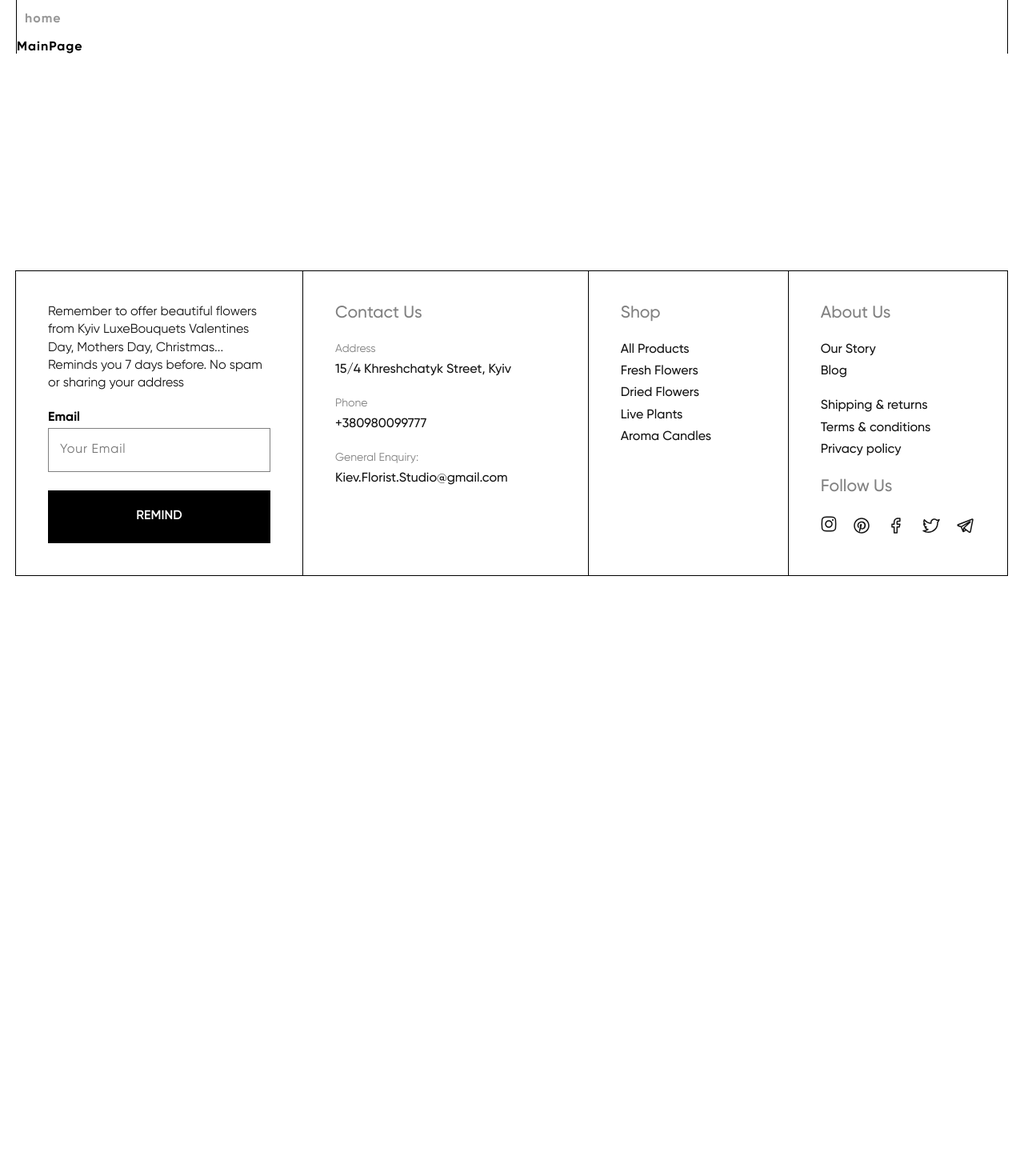
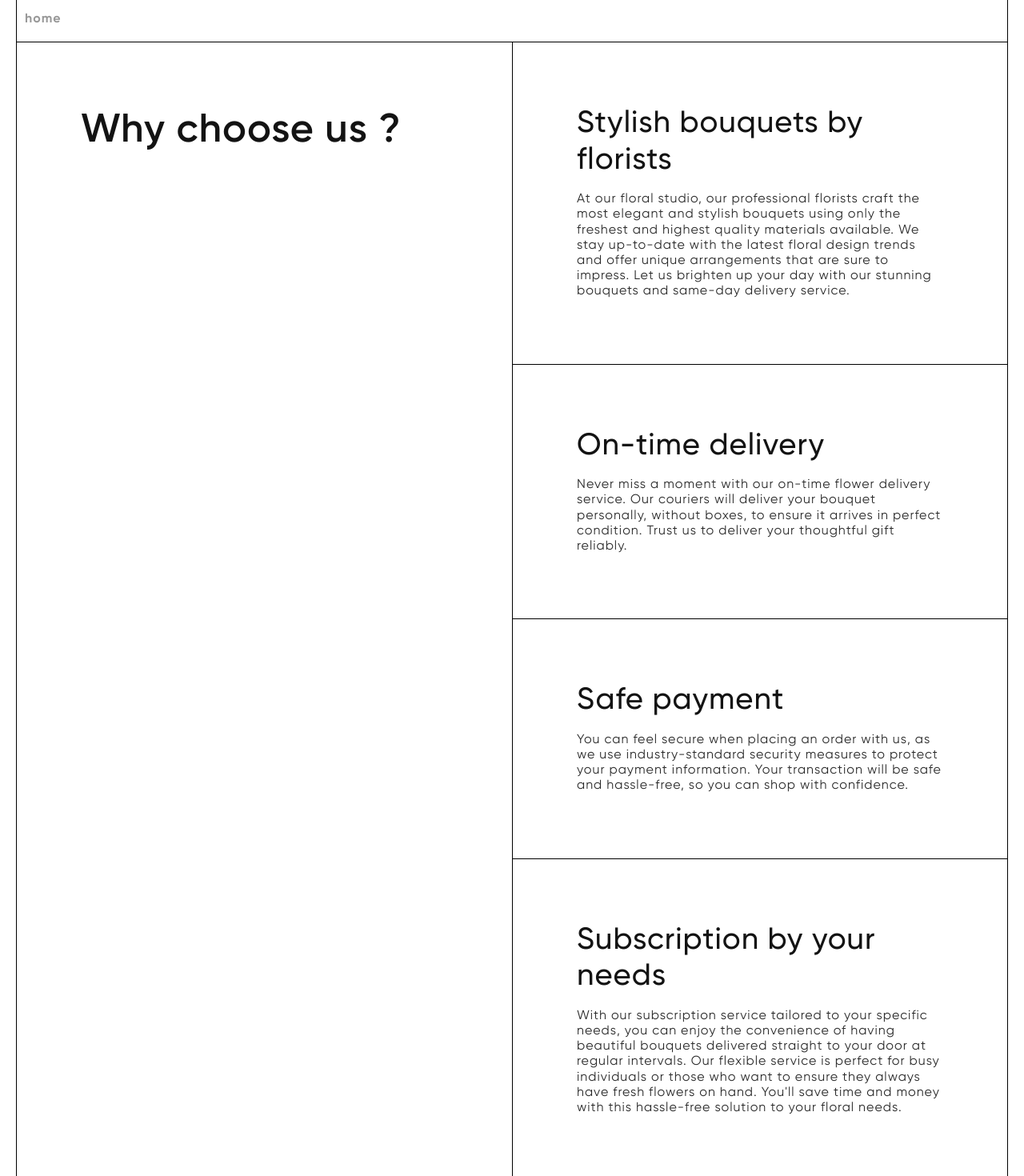
Before and after one commit to Istiniel/eCommerce, a React (Vite) app: page / in a window 1280 px wide. Shown: the part 80-1550 px from the top of the page at 80% size. Before the commit the page ends 800 px from the top, so only its background shows below. Built offline with nearby package versions, Linux system fonts and the light colour scheme.

Commit message:
feat: add Why Choose Us section in Main Page

```diff
--- a/src/pages/Main/Main.module.scss
+++ b/src/pages/Main/Main.module.scss
@@ -7,13 +7,18 @@
   flex-basis: 50%;
 
   @include maxWidth(small) {
-    flex-basis: auto;
+    flex-basis: 100%;
+    border-left: none;
   }
 
   border-top: 1px solid $color-neutral-1000;
 
   &:last-child {
     border-left: 1px solid $color-neutral-1000;
+
+    @include maxWidth(small) {
+      border-left: none;
+    }
   }
 }
 
@@ -23,18 +28,32 @@
   &:not(:last-child) {
     border-bottom: 1px solid $color-neutral-1000;
   }
+
+  @include maxWidth(xSmall) {
+    padding: 40px 16px;
+  }
 }
 
 .title {
   @include font-style('Gilroy', 50px, $color-neutral-900, 600);
   line-height: 120%;
   padding: 80px;
+
+  @include maxWidth(xSmall) {
+    font-size: 28px;
+    padding: 40px 16px;
+  }
 }
 
 .blockTitle {
   @include font-style('Gilroy', 38px, $color-neutral-900, 500);
   line-height: 120%;
   margin-bottom: 16px;
+
+  @include maxWidth(xSmall) {
+    font-size: 24px;
+    text-align: center;
+  }
 }
 
 .blockText {
--- a/src/pages/Main/index.tsx
+++ b/src/pages/Main/index.tsx
@@ -1,5 +1,51 @@
-function Main() {
-  return <h1>MainPage</h1>;
-}
+import styles from './Main.module.scss';
+
+const Main = () => {
+  return (
+    <section className={styles.section}>
+      <div className={styles.column}>
+        <h2 className={styles.title}>Why choose us ?</h2>
+      </div>
+      <div className={styles.column}>
+        <div className={styles.block}>
+          <h3 className={styles.blockTitle}>Stylish bouquets by florists</h3>
+          <p className={styles.blockText}>
+            At our floral studio, our professional florists craft the most elegant and stylish
+            bouquets using only the freshest and highest quality materials available. We stay
+            up-to-date with the latest floral design trends and offer unique arrangements that are
+            sure to impress. Let us brighten up your day with our stunning bouquets and same-day
+            delivery service.
+          </p>
+        </div>
+        <div className={styles.block}>
+          <h3 className={styles.blockTitle}>On-time delivery</h3>
+          <p className={styles.blockText}>
+            Never miss a moment with our on-time flower delivery service. Our couriers will deliver
+            your bouquet personally, without boxes, to ensure it arrives in perfect condition. Trust
+            us to deliver your thoughtful gift reliably.
+          </p>
+        </div>
+        <div className={styles.block}>
+          <h3 className={styles.blockTitle}>Safe payment</h3>
+          <p className={styles.blockText}>
+            You can feel secure when placing an order with us, as we use industry-standard security
+            measures to protect your payment information. Your transaction will be safe and
+            hassle-free, so you can shop with confidence.
+          </p>
+        </div>
+        <div className={styles.block}>
+          <h3 className={styles.blockTitle}>Subscription by your needs</h3>
+          <p className={styles.blockText}>
+            With our subscription service tailored to your specific needs, you can enjoy the
+            convenience of having beautiful bouquets delivered straight to your door at regular
+            intervals. Our flexible service is perfect for busy individuals or those who want to
+            ensure they always have fresh flowers on hand. You&apos;ll save time and money with this
+            hassle-free solution to your floral needs.
+          </p>
+        </div>
+      </div>
+    </section>
+  );
+};
 
 export default Main;
```
